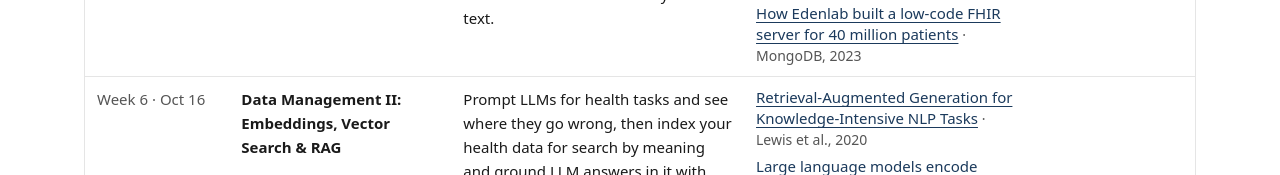
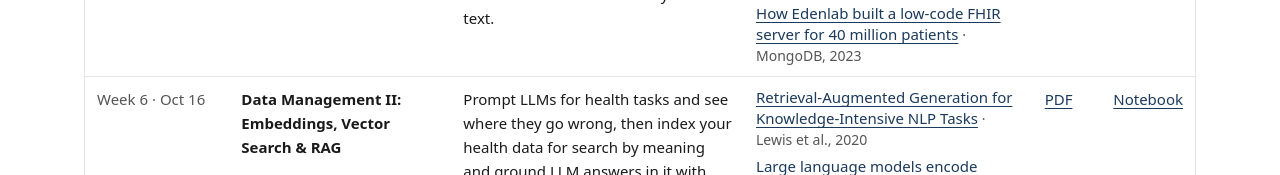
Before and after one commit to personal-health-agent/personal-health-agent.github.io, an Astro site: page / in a window 1280 px wide. Shown: the part 2148-2323 px from the top of the page. Built offline with nearby package versions, Linux system fonts and the light colour scheme; Astro itself is replaced by a stand-in of ours.

Commit message:
dummy message

```diff
--- a/src/content/weeks/06-data-management-ii.md
+++ b/src/content/weeks/06-data-management-ii.md
@@ -3,6 +3,8 @@ week: 6
 date: "Oct 16"
 title: "Data Management II: Embeddings, Vector Search & RAG"
 objective: "Prompt LLMs for health tasks and see where they go wrong, then index your health data for search by meaning and ground LLM answers in it with retrieval (RAG)."
+slidesUrl: "https://github.com/personal-health-agent/binf4070-2026/blob/main/week-06/slides-06.pdf"
+labUrl: "https://github.com/personal-health-agent/personal-health-agent.github.io/blob/main/public/weeks/06-exercise.ipynb"
 readings:
   - { title: "Retrieval-Augmented Generation for Knowledge-Intensive NLP Tasks", authors: "Lewis et al.", venue: "NeurIPS", year: 2020, link: "https://arxiv.org/abs/2005.11401" }
   - { title: "Large language models encode clinical knowledge", authors: "Singhal et al.", venue: "Nature", year: 2023, link: "https://doi.org/10.1038/s41586-023-06291-2" }
```
Also changed, not shown: 1 other file.
